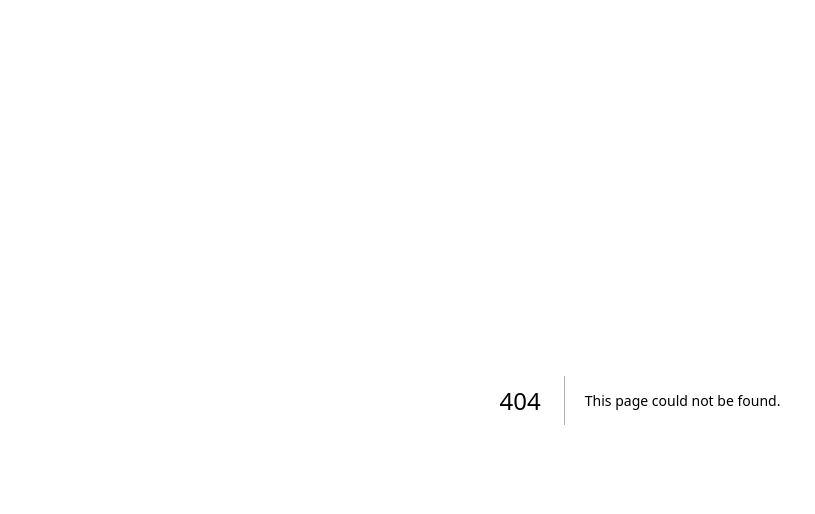
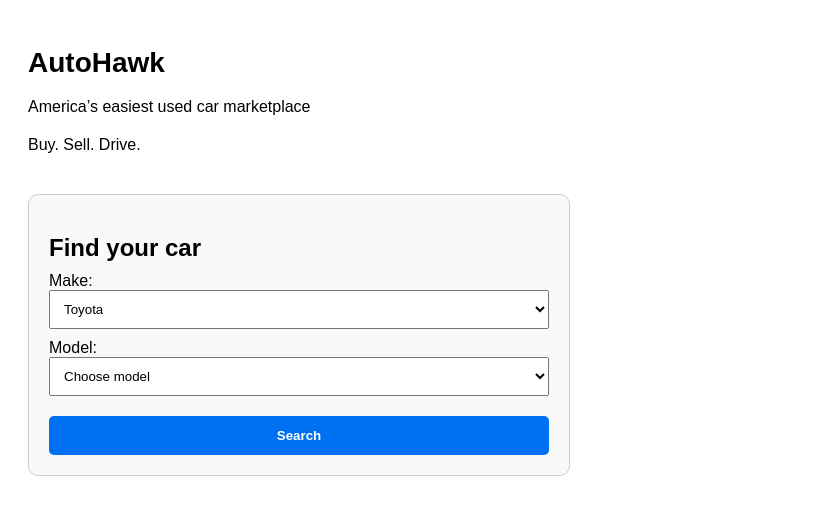
Before and after one commit to Ihab2022/Autohawk, a Next.js app: page /pages in a window 1280 px wide. Before the commit this address had no page. Shown: the top 514 px of the page, without its empty margins (0-815 px from the left). Built offline with nearby package versions, Linux system fonts and the light colour scheme.

Commit message:
Добавил index.js заново

```diff
--- /dev/null
+++ b/pages/pages/index.js
@@ -0,0 +1,48 @@
+export default function Home() {
+  return (
+    <main style={{ padding: '20px', fontFamily: 'Arial, sans-serif' }}>
+      <h1 style={{ fontSize: '28px', fontWeight: 'bold' }}>AutoHawk</h1>
+      <p style={{ marginBottom: '20px' }}>America’s easiest used car marketplace</p>
+      <p>Buy. Sell. Drive.</p>
+
+      <div
+        style={{
+          border: '1px solid #ccc',
+          padding: '20px',
+          borderRadius: '10px',
+          maxWidth: '500px',
+          background: '#f9f9f9',
+          marginTop: '40px',
+        }}
+      >
+        <h2 style={{ marginBottom: '10px' }}>Find your car</h2>
+
+        <label>Make:</label>
+        <select style={{ width: '100%', padding: '10px', marginBottom: '10px' }}>
+          <option>Toyota</option>
+          <option>Ford</option>
+          <option>BMW</option>
+        </select>
+
+        <label>Model:</label>
+        <select style={{ width: '100%', padding: '10px', marginBottom: '20px' }}>
+          <option>Choose model</option>
+        </select>
+
+        <button
+          style={{
+            width: '100%',
+            padding: '12px',
+            background: '#0070f3',
+            color: 'white',
+            border: 'none',
+            borderRadius: '5px',
+            fontWeight: 'bold',
+          }}
+        >
+          Search
+        </button>
+      </div>
+    </main>
+  );
+}
```
